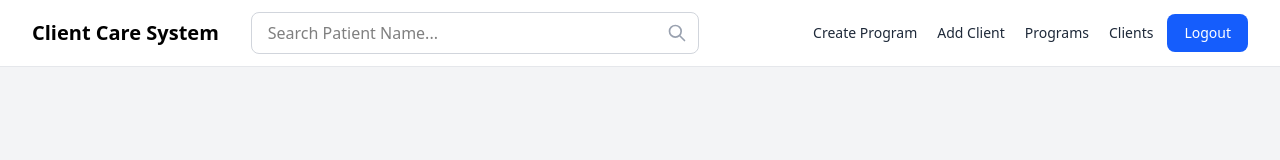
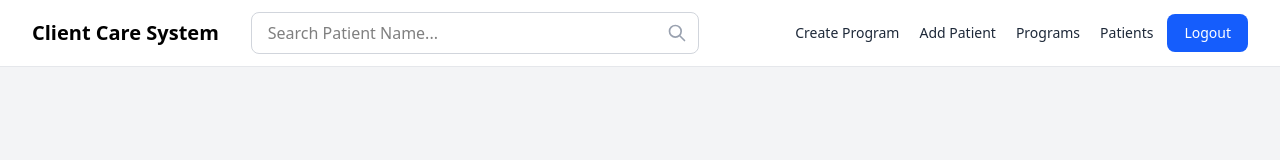
Before and after one commit to jameskiongo/client-care, a React (Vite) app in the folder frontend/: page / in a window 1280 px wide. Shown: the top 160 px of the page. Built offline with nearby package versions, Linux system fonts and the light colour scheme; sample sign-in values are in the browser's storage.

Commit message:
added content to the readme.md file

```diff
--- a/frontend/src/components/Navigation/Navbar.jsx
+++ b/frontend/src/components/Navigation/Navbar.jsx
@@ -76,8 +76,8 @@ function Navbar() {
               </Link>
             </div>
 
-            {/* Search Bar - Desktop */}
-            <SearchBar />
+            {/* Search Bar - Desktop (only shown when logged in) */}
+            {accessToken && <SearchBar />}
 
             {/* Navigation Links - Desktop */}
             <div className="flex items-center gap-x-1.5">
@@ -101,7 +101,7 @@ function Navbar() {
                       className="p-2 capitalize flex items-center text-sm text-gray-800 hover:bg-gray-100 rounded-lg"
                       to="/add_patient"
                     >
-                      Add Client
+                      Add Patient
                     </Link>
                     <Link
                       className="p-2 capitalize flex items-center text-sm text-gray-800 hover:bg-gray-100 rounded-lg"
@@ -113,7 +113,7 @@ function Navbar() {
                       className="p-2 capitalize flex items-center text-sm text-gray-800 hover:bg-gray-100 rounded-lg"
                       to="/patients"
                     >
-                      Clients
+                      Patients
                     </Link>
                   </div>
                   <button
@@ -130,7 +130,8 @@ function Navbar() {
           <div
             className={`${isMenuOpen ? "block" : "hidden"} md:hidden absolute top-full left-0 right-0 bg-white shadow-lg z-50`}
           >
-            {/* Search Bar - Mobile */}
+            {/* Search Bar - Mobile (only shown when logged in) */}
+            {accessToken && (
               <div className="px-4 pt-3 pb-2">
                 <div className="relative">
                   <input
@@ -155,6 +156,7 @@ function Navbar() {
                   </div>
                 </div>
               </div>
+            )}
 
             {/* Navigation Links - Mobile */}
             <div className="px-2 pb-3 space-y-1">
--- a/frontend/src/services/helpers/baseQueryReauth.js
+++ b/frontend/src/services/helpers/baseQueryReauth.js
@@ -20,7 +20,7 @@ const baseQuery = fetchBaseQuery({
   },
 });
 const baseQueryWithReauth = async (args, api, extraOptions) => {
-  await pause(2000);
+  await pause(100);
   await mutex.waitForUnlock();
   let result = await baseQuery(args, api, extraOptions);
   if (result.error && result.error.status === 401) {
```
Also changed, not shown: 1 other file (tests, documents, lock files or other folders). Lines whose indentation alone changed are shown as unchanged.
